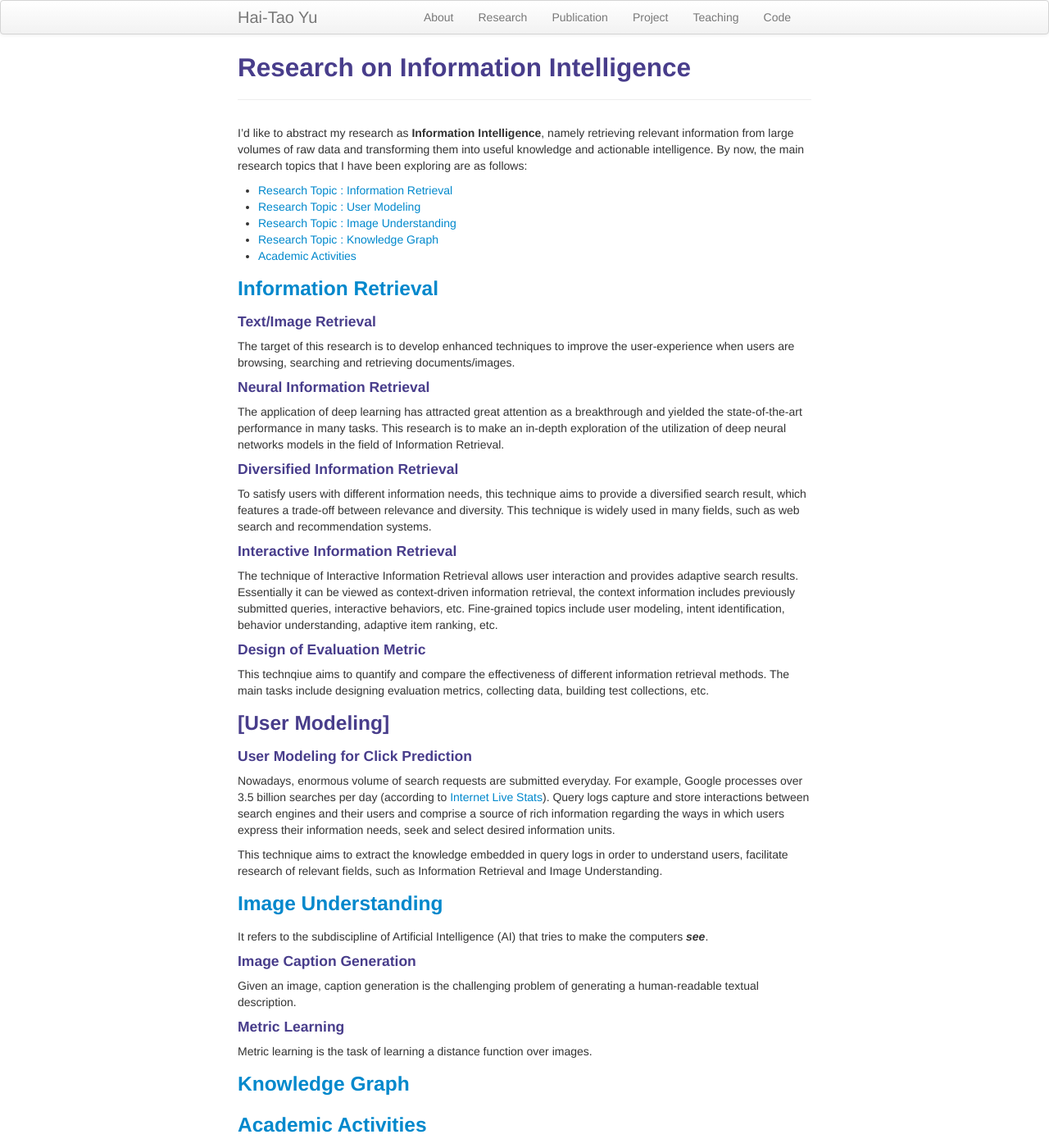
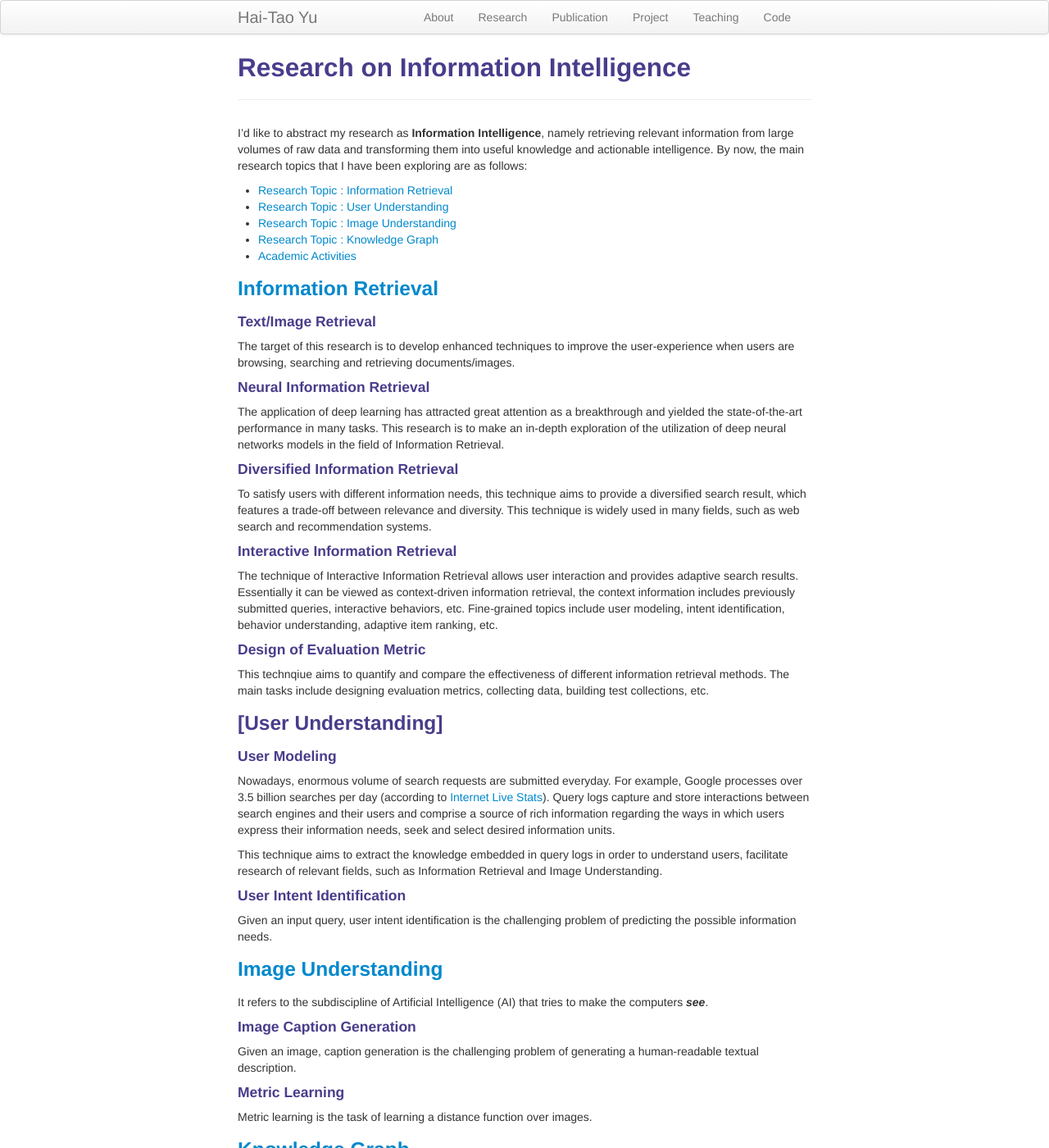
Before and after one commit to ii-research-yu/ii-research-yu.github.io, a Jekyll site: the page built from pages/research.md, in a window 1280 px wide and 1400 px high. Shown: the whole window at 82% size. Built offline with Jekyll 4.4.1, drawn with Linux system fonts in a browser that asks for light colours; some of the changed text lies outside the part shown.

Commit message:
Update research.md

```diff
--- a/pages/research.md
+++ b/pages/research.md
@@ -6,9 +6,9 @@ description: Hai-Tao Yu's research
 I'd like to abstract my research as **Information Intelligence**, namely retrieving relevant information from large volumes of raw data and transforming them into useful knowledge and actionable intelligence. By now, the main research topics that I have been exploring are as follows:
 
 - <a href="#ir">Research Topic : Information Retrieval</a>
-- <a href="#dm">Research Topic : User Modeling</a>
+- <a href="#uu">Research Topic : User Understanding</a>
 - <a href="#iu">Research Topic : Image Understanding</a>
-- <a href="#iu">Research Topic : Knowledge Graph</a>
+- <a href="#kg">Research Topic : Knowledge Graph</a>
 - <a href="#aa">Academic Activities</a>
 
 ### <a name="ir"></a>[Information Retrieval](https://en.wikipedia.org/wiki/Information_retrieval)
@@ -28,12 +28,15 @@ The technique of Interactive Information Retrieval allows user interaction and p
 #### Design of Evaluation Metric
 This technqiue aims to quantify and compare the effectiveness of different information retrieval methods. The main tasks include designing evaluation metrics, collecting data, building test collections, etc.
 
-### <a name="dm"></a>[User Modeling]
+### <a name="uu"></a>[User Understanding]
 
-#### User Modeling for Click Prediction
+#### User Modeling
 Nowadays, enormous volume of search requests are submitted everyday. For example, Google processes over 3.5 billion searches per day (according to [Internet Live Stats](http://www.internetlivestats.com/google-search-statistics/)). Query logs capture and store interactions between search engines and their users and comprise a source of rich information regarding the ways in which users express their information needs, seek and select desired information units.
 
 This technique aims to extract the knowledge embedded in query logs in order to understand users, facilitate research of relevant fields, such as Information Retrieval and Image Understanding.
+
+#### User Intent Identification
+Given an input query, user intent identification is the challenging problem of predicting the possible information needs.
 
 ### <a name="iu"></a>[Image Understanding]()
 It refers to the subdiscipline of Artificial Intelligence (AI) that tries to make the computers ***see***.
```
Also changed, not shown: other parts of pages/research.md (+3 -1 lines).
